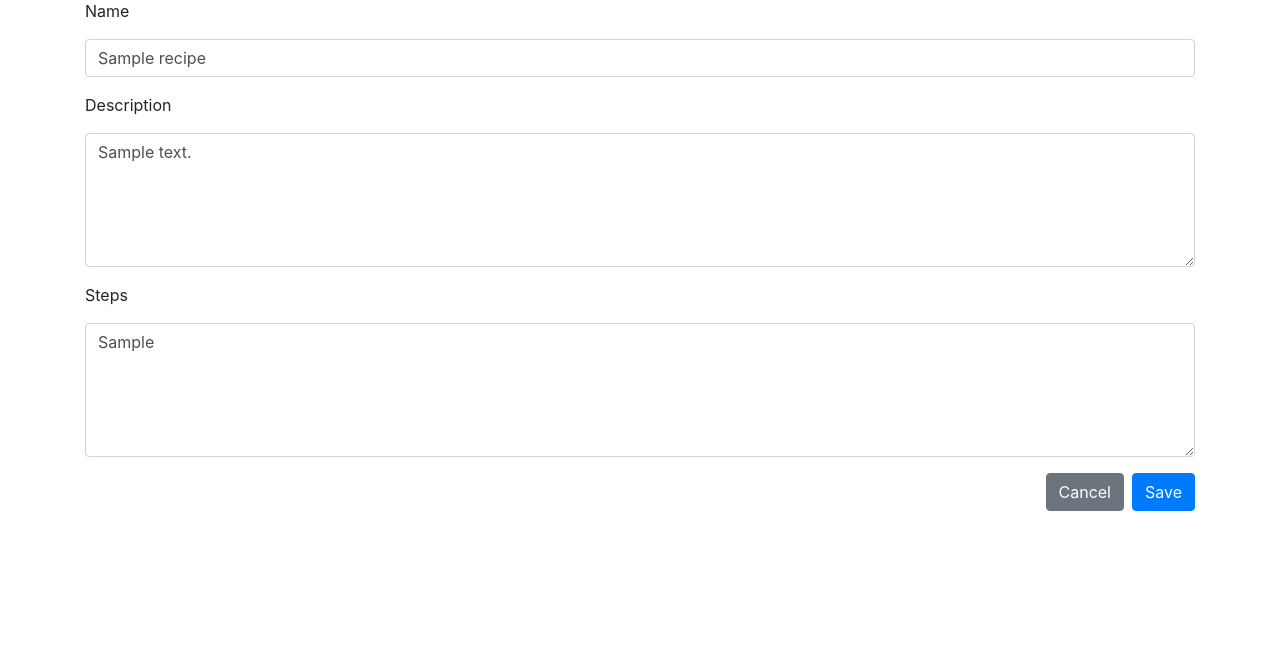
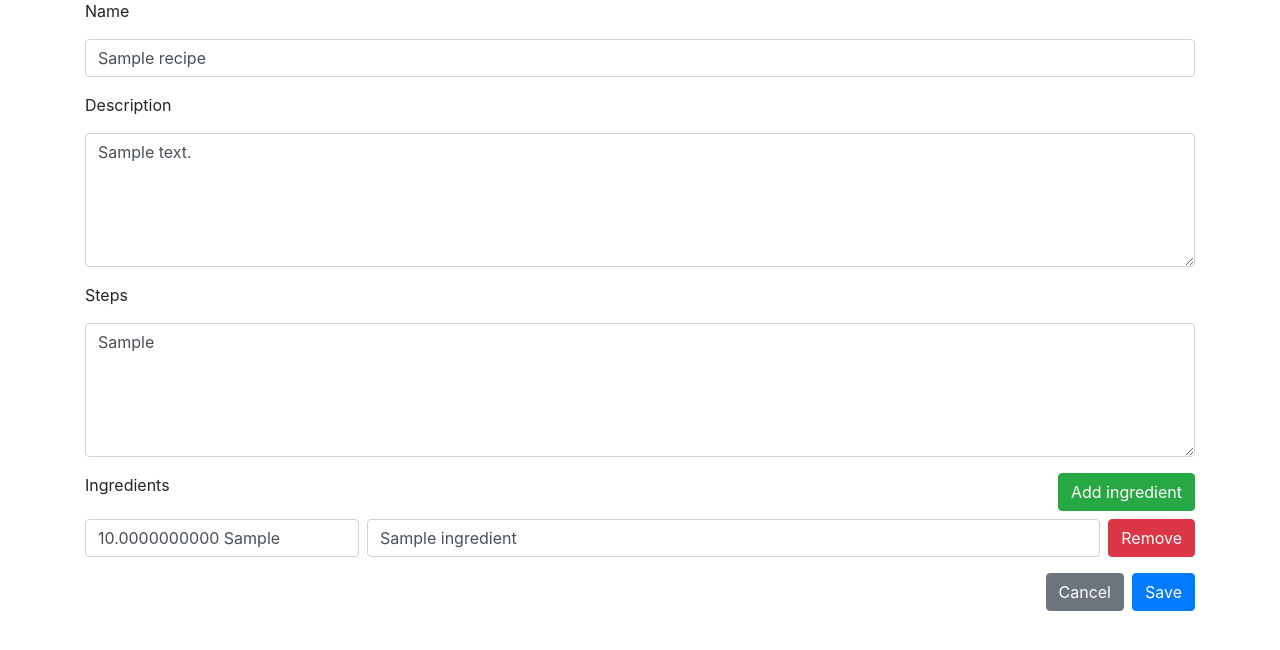
Before and after one commit to lassilaiho/tsoha-2020, a Flask app: page /recipes/1 in a window 1280 px wide. Shown: the part 73-723 px from the top of the page. Run offline with Flask 2, Linux system fonts and the light colour scheme; a user stored in the database is signed in; tables that the repository leaves empty hold one stand-in row (values such as "Sample post"); some libraries are stand-ins or nearby versions.

Commit message:
Add ingredients

```diff
--- a/app/__init__.py
+++ b/app/__init__.py
@@ -8,5 +8,6 @@ import_module("app.recipes.models")
 import_module("app.recipes.views")
 import_module("app.accounts.models")
 import_module("app.accounts.views")
+import_module("app.ingredients.models")
 
 db.create_all()
--- a/app/accounts/models.py
+++ b/app/accounts/models.py
@@ -10,6 +10,7 @@ class Account(db.Model):
     role = db.Column(db.String, nullable=False)
 
     recipes = db.relationship("Recipe", backref="accounts", lazy=True)
+    ingredients = db.relationship("Ingredient", backref="accounts", lazy=True)
 
     def __init__(self, username, password_hash, role):
         self.username = username
--- /dev/null
+++ b/app/ingredients/forms.py
@@ -0,0 +1,35 @@
+from decimal import Decimal
+import re
+
+from flask_wtf import FlaskForm
+from wtforms import StringField, validators
+
+from app.ingredients.models import Ingredient, RecipeIngredient
+
+amount_pattern = re.compile(
+    r"^(?P<value>\s*(\+|\-)?\d+((\.|,)\d+)?)(?P<unit>.*)$")
+
+
+class RecipeIngredientForm(FlaskForm):
+    amount = StringField("Amount", default="")
+    name = StringField("Name", [validators.required()])
+
+    @staticmethod
+    def join_amount(value, unit):
+        if value == 1:
+            return unit
+        else:
+            return f"{value} {unit}"
+
+    def parse_data_to(self, ingredient, recipe_ingredient):
+        ingredient.name = self.name.data
+        match = amount_pattern.search(self.amount.data)
+        if match:
+            recipe_ingredient.amount = Decimal(match.group("value"))
+            recipe_ingredient.amount_unit = match.group("unit").strip()
+        else:
+            recipe_ingredient.amount = Decimal(1)
+            recipe_ingredient.amount_unit = self.amount.data.strip()
+
+    class Meta:
+        csrf = False
--- a/app/recipes/forms.py
+++ b/app/recipes/forms.py
@@ -1,11 +1,14 @@
 from flask_wtf import FlaskForm
-from wtforms import StringField, TextAreaField, validators
+from wtforms import StringField, TextAreaField, FormField, FieldList, validators
+
+from app.ingredients.forms import RecipeIngredientForm
 
 
 class EditRecipeForm(FlaskForm):
     name = StringField("Name", default="")
     description = TextAreaField("Description", default="")
     steps = TextAreaField("Steps", default="")
+    ingredient_amounts = FieldList(FormField(RecipeIngredientForm))
 
     class Meta:
         csrf = False
--- a/app/recipes/models.py
+++ b/app/recipes/models.py
@@ -11,6 +11,10 @@ class Recipe(db.Model):
     account_id = db.Column(db.Integer, db.ForeignKey(
         "accounts.id"), nullable=False)
 
+    ingredient_amounts = db.relationship(
+        "RecipeIngredient", backref="recipe", lazy=True,
+        cascade="all, delete, delete-orphan")
+
     def __init__(self, name, description, steps):
         self.name = name
         self.description = description
--- a/app/recipes/views.py
+++ b/app/recipes/views.py
@@ -4,6 +4,8 @@ from flask_login import login_required, current_user
 from app.main import app, db
 from app.recipes.models import Recipe
 from app.recipes.forms import EditRecipeForm
+from app.ingredients.models import Ingredient, RecipeIngredient
+from app.ingredients.forms import RecipeIngredientForm
 
 
 def render_edit_form(action, form):
@@ -42,6 +44,17 @@ def create_recipe():
     )
     recipe.account_id = current_user.id
     db.session().add(recipe)
+    db.session().flush()
+    for recipe_ingredient_form in form.ingredient_amounts:
+        ingredient = Ingredient("")
+        ingredient.account_id = current_user.id
+        recipe_ingredient = RecipeIngredient()
+        recipe_ingredient.recipe_id = recipe.id
+        recipe_ingredient_form.parse_data_to(ingredient, recipe_ingredient)
+        db.session().add(ingredient)
+        db.session().flush()
+        recipe_ingredient.ingredient_id = ingredient.id
+        db.session().add(recipe_ingredient)
     db.session().commit()
     return redirect(url_for("get_recipes"))
 
@@ -59,6 +72,14 @@ def get_recipe(recipe_id: int):
     form.name.data = recipe.name
     form.description.data = recipe.description
     form.steps.data = recipe.steps
+    for recipe_ingredient in recipe.ingredient_amounts:
+        form.ingredient_amounts.append_entry({
+            "name": recipe_ingredient.ingredient.name,
+            "amount": RecipeIngredientForm.join_amount(
+                recipe_ingredient.amount,
+                recipe_ingredient.amount_unit,
+            ),
+        })
     return render_edit_form(
         url_for("update_recipe", recipe_id=recipe_id),
         form,
@@ -80,9 +101,21 @@ def update_recipe(recipe_id: int):
     ).first()
     if recipe is None:
         abort(404)
+    for x in RecipeIngredient.query.filter_by(recipe_id=recipe.id):
+        db.session().delete(x)
     recipe.name = form.name.data
     recipe.description = form.description.data
     recipe.steps = form.steps.data
+    for recipe_ingredient_form in form.ingredient_amounts:
+        ingredient = Ingredient("")
+        ingredient.account_id = current_user.id
+        recipe_ingredient = RecipeIngredient()
+        recipe_ingredient.recipe_id = recipe.id
+        recipe_ingredient_form.parse_data_to(ingredient, recipe_ingredient)
+        db.session().add(ingredient)
+        db.session().flush()
+        recipe_ingredient.ingredient_id = ingredient.id
+        db.session().add(recipe_ingredient)
     db.session().commit()
     return redirect(url_for("get_recipes"))
 
--- a/app/templates/recipes/edit.html
+++ b/app/templates/recipes/edit.html
@@ -14,6 +14,16 @@
         <label for="steps">{{ form.steps.label }}</label>
         {{ form.steps(id='steps', rows='5', class='form-control') }}
     </div>
+    <div class="form-group">
+        <div class="d-flex mb-2">
+            <label class="mr-auto">Ingredients</label>
+            <button type="button" class="btn btn-success"
+                onclick="addIngredient()">
+                Add ingredient
+            </button>
+        </div>
+        <div id="ingredient-list"></div>
+    </div>
     <div class="form-group d-flex justify-content-end">
         <a class="btn btn-secondary" href="{{ url_for('get_recipes') }}">
             Cancel
@@ -23,4 +33,81 @@
         </button>
     </div>
 </form>
+<template id="ingredient-row-template">
+    <div class="form-inline mb-2">
+        <input class="form-control amount-input" type="text" value=""
+            placeholder="Amount">
+        <input class="form-control flex-grow-1 ml-2 name-input" required=""
+            type="text" value="" placeholder="Ingredient">
+        <button type="button" class="btn btn-danger ml-2"
+            onclick="removeIngredient(event)">
+            Remove
+        </button>
+    </div>
+</template>
+<script>
+    let ingredientList;
+    let ingredientRowTemplate;
+
+    const ingredients = JSON.parse(`{
+        "count": {{ form.ingredient_amounts.__len__()|tojson }},
+        "initialValues": [
+            {% for recipe_ingredient in form.ingredient_amounts %}
+            {
+                "amount": {{ recipe_ingredient.form.amount.data|tojson }},
+                "name": {{ recipe_ingredient.form.name.data|tojson }}
+            }
+            {% if not loop.last%},{% endif %}
+            {% endfor %}
+        ]
+    }`);
+
+    document.addEventListener("DOMContentLoaded", () => {
+        ingredientList = document.getElementById("ingredient-list");
+        ingredientRowTemplate = document.getElementById("ingredient-row-template");
+
+        for (let i = 0; i < ingredients.initialValues.length; i++) {
+            const { amount, name } = ingredients.initialValues[i];
+            ingredientList.append(createIngredientRow(i, amount, name));
+        }
+    });
+
+
+    function addIngredient() {
+        ingredientList.append(createIngredientRow(ingredients.count++, "", ""));
+    }
+
+    function removeIngredient(event) {
+        const row = event.target.parentNode;
+        const index = parseInt(row.dataset.index);
+        let next = row.nextElementSibling;
+        while (next) {
+            const newIndex = parseInt(next.dataset.index) - 1;
+            next.dataset.index = newIndex;
+            const amountInput = next.querySelector(".amount-input");
+            amountInput.id = `ingredient_amounts-${newIndex}-amount`;
+            amountInput.name = amountInput.id;
+            const nameInput = next.querySelector(".name-input");
+            nameInput.id = `ingredient_amounts-${newIndex}-name`;
+            nameInput.name = nameInput.id;
+            next = next.nextElementSibling;
+        }
+        row.remove();
+        ingredients.count--;
+    }
+
+    function createIngredientRow(index, amount, name) {
+        const row = ingredientRowTemplate.content.cloneNode(true);
+        row.firstElementChild.dataset.index = index;
+        const amountInput = row.querySelector(".amount-input");
+        amountInput.id = `ingredient_amounts-${index}-amount`;
+        amountInput.name = amountInput.id;
+        amountInput.value = amount;
+        const nameInput = row.querySelector(".name-input");
+        nameInput.id = `ingredient_amounts-${index}-name`;
+        nameInput.name = nameInput.id;
+        nameInput.value = name;
+        return row;
+    }
+</script>
 {% endblock %}
```
Also changed, not shown: app/ingredients/models.py (added, +29 -0 lines).
